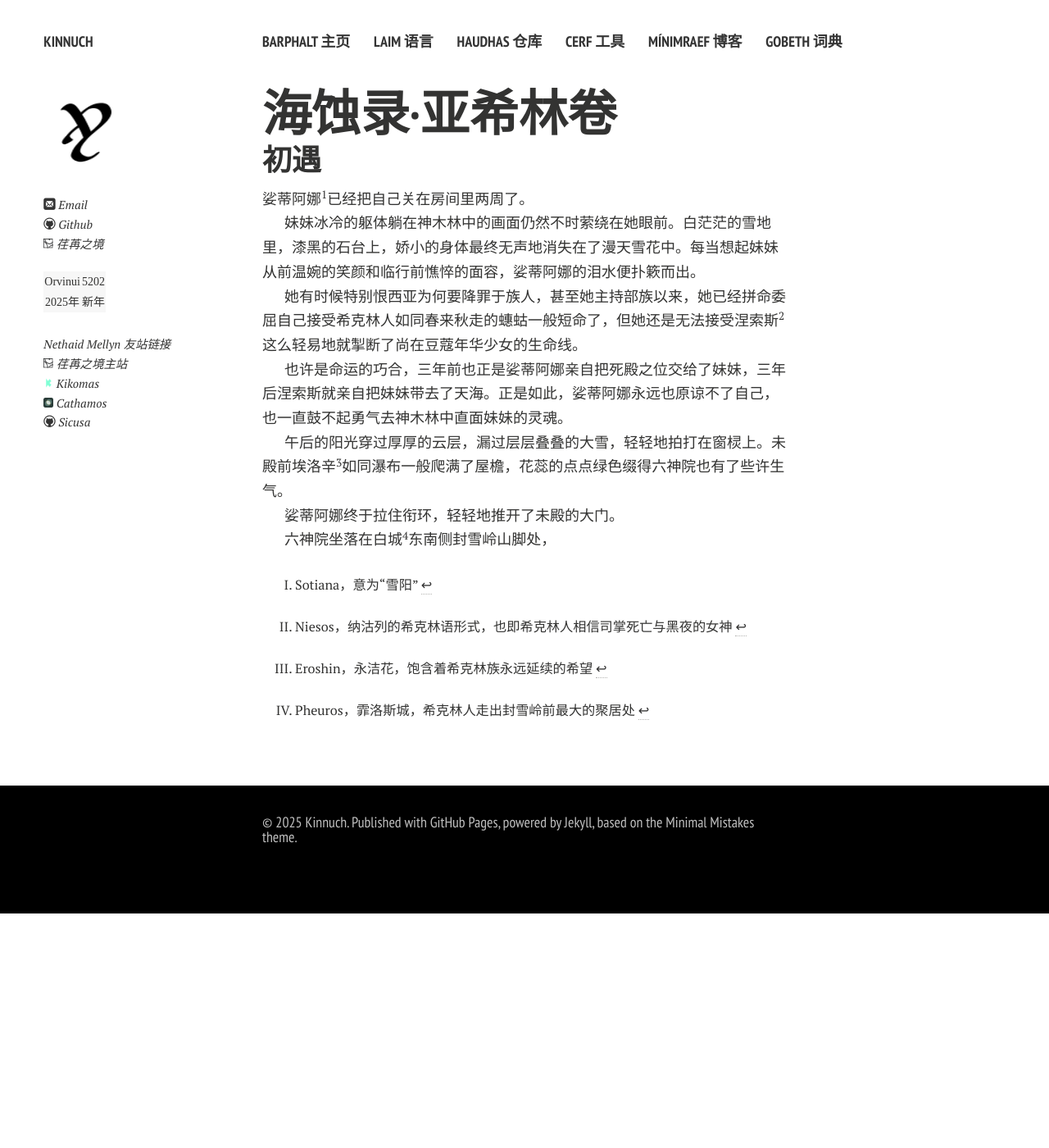
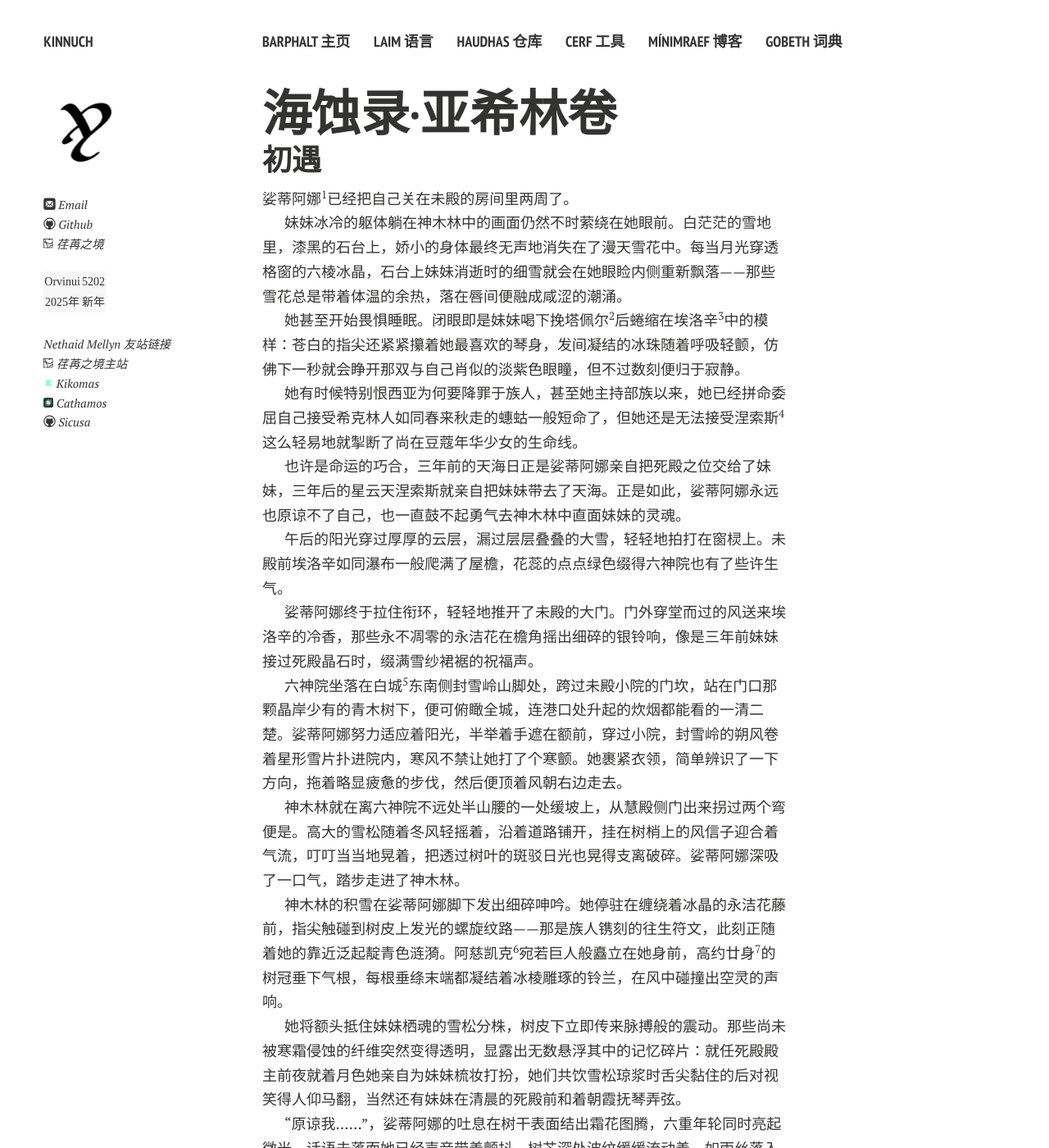
Before and after one commit to Kinnuch/kinnuch.github.io, a Jekyll site: the page built from laim/shikrin.assets/ShikrinEssay/海蚀录·亚希林卷.md, in a window 1280 px wide and 1400 px high. Shown: the whole window at 82% size. Built offline with Jekyll 4.4.1, drawn with Linux system fonts in a browser that asks for light colours; nearby versions of some CDN libraries; our own code applies the rules of GitHub Pages for plain Markdown files; comment, search, counter and statistics services are not loaded; a style sheet for code colours, icons or effects is not loaded; some of the changed text lies outside the part shown.

Commit message:
Update 海蚀录·亚希林卷.md

```diff
--- a/laim/shikrin.assets/ShikrinEssay/海蚀录·亚希林卷.md
+++ b/laim/shikrin.assets/ShikrinEssay/海蚀录·亚希林卷.md
@@ -2,23 +2,63 @@
 
 ## 初遇
 
-娑蒂阿娜[^1]已经把自己关在房间里两周了。
+娑蒂阿娜[^1]已经把自己关在未殿的房间里两周了。
 
-妹妹冰冷的躯体躺在神木林中的画面仍然不时萦绕在她眼前。白茫茫的雪地里，漆黑的石台上，娇小的身体最终无声地消失在了漫天雪花中。每当想起妹妹从前温婉的笑颜和临行前憔悴的面容，娑蒂阿娜的泪水便扑簌而出。
+妹妹冰冷的躯体躺在神木林中的画面仍然不时萦绕在她眼前。白茫茫的雪地里，漆黑的石台上，娇小的身体最终无声地消失在了漫天雪花中。每当月光穿透格窗的六棱冰晶，石台上妹妹消逝时的细雪就会在她眼睑内侧重新飘落——那些雪花总是带着体温的余热，落在唇间便融成咸涩的潮涌。
 
-她有时候特别恨西亚为何要降罪于族人，甚至她主持部族以来，她已经拼命委屈自己接受希克林人如同春来秋走的蟪蛄一般短命了，但她还是无法接受涅索斯[^2]这么轻易地就掣断了尚在豆蔻年华少女的生命线。
+她甚至开始畏惧睡眠。闭眼即是妹妹喝下挽塔佩尔[^2]后蜷缩在埃洛辛[^3]中的模样：苍白的指尖还紧紧攥着她最喜欢的琴身，发间凝结的冰珠随着呼吸轻颤，仿佛下一秒就会睁开那双与自己肖似的淡紫色眼瞳，但不过数刻便归于寂静。
 
-也许是命运的巧合，三年前也正是娑蒂阿娜亲自把死殿之位交给了妹妹，三年后涅索斯就亲自把妹妹带去了天海。正是如此，娑蒂阿娜永远也原谅不了自己，也一直鼓不起勇气去神木林中直面妹妹的灵魂。
+她有时候特别恨西亚为何要降罪于族人，甚至她主持部族以来，她已经拼命委屈自己接受希克林人如同春来秋走的蟪蛄一般短命了，但她还是无法接受涅索斯[^4]这么轻易地就掣断了尚在豆蔻年华少女的生命线。
 
-午后的阳光穿过厚厚的云层，漏过层层叠叠的大雪，轻轻地拍打在窗棂上。未殿前埃洛辛[^3]如同瀑布一般爬满了屋檐，花蕊的点点绿色缀得六神院也有了些许生气。
+也许是命运的巧合，三年前的天海日正是娑蒂阿娜亲自把死殿之位交给了妹妹，三年后的星云天涅索斯就亲自把妹妹带去了天海。正是如此，娑蒂阿娜永远也原谅不了自己，也一直鼓不起勇气去神木林中直面妹妹的灵魂。
 
-娑蒂阿娜终于拉住衔环，轻轻地推开了未殿的大门。
+午后的阳光穿过厚厚的云层，漏过层层叠叠的大雪，轻轻地拍打在窗棂上。未殿前埃洛辛如同瀑布一般爬满了屋檐，花蕊的点点绿色缀得六神院也有了些许生气。
 
-六神院坐落在白城[^4]东南侧封雪岭山脚处，
+娑蒂阿娜终于拉住衔环，轻轻地推开了未殿的大门。门外穿堂而过的风送来埃洛辛的冷香，那些永不凋零的永洁花在檐角摇出细碎的银铃响，像是三年前妹妹接过死殿晶石时，缀满雪纱裙裾的祝福声。
+
+六神院坐落在白城[^5]东南侧封雪岭山脚处，跨过未殿小院的门坎，站在门口那颗晶岸少有的青木树下，便可俯瞰全城，连港口处升起的炊烟都能看的一清二楚。娑蒂阿娜努力适应着阳光，半举着手遮在额前，穿过小院，封雪岭的朔风卷着星形雪片扑进院内，寒风不禁让她打了个寒颤。她裹紧衣领，简单辨识了一下方向，拖着略显疲惫的步伐，然后便顶着风朝右边走去。
+
+神木林就在离六神院不远处半山腰的一处缓坡上，从慧殿侧门出来拐过两个弯便是。高大的雪松随着冬风轻摇着，沿着道路铺开，挂在树梢上的风信子迎合着气流，叮叮当当地晃着，把透过树叶的斑驳日光也晃得支离破碎。娑蒂阿娜深吸了一口气，踏步走进了神木林。
+
+神木林的积雪在娑蒂阿娜脚下发出细碎呻吟。她停驻在缠绕着冰晶的永洁花藤前，指尖触碰到树皮上发光的螺旋纹路——那是族人镌刻的往生符文，此刻正随着她的靠近泛起靛青色涟漪。阿慈凯克[^6]宛若巨人般矗立在她身前，高约廿身[^7]的树冠垂下气根，每根垂绦末端都凝结着冰棱雕琢的铃兰，在风中碰撞出空灵的声响。
+
+她将额头抵住妹妹栖魂的雪松分株，树皮下立即传来脉搏般的震动。那些尚未被寒霜侵蚀的纤维突然变得透明，显露出无数悬浮其中的记忆碎片：就任死殿殿主前夜就着月色她亲自为妹妹梳妆打扮，她们共饮雪松琼浆时舌尖黏住的后对视笑得人仰马翻，当然还有妹妹在清晨的死殿前和着朝霞抚琴弄弦。
+
+“原谅我......”，娑蒂阿娜的吐息在树干表面结出霜花图腾，六重年轮同时亮起微光。话语未落而她已经声音带着颤抖。树芯深处波纹缓缓流动着，如雨丝落入池塘后的同心圆般朝周遭扩散。若有若无的气息仿佛正通过阿慈凯克的枝叶轻轻向她诉说。此生再无办法听到妹妹亲口原谅自己，但娑蒂阿娜只希望这样做能得到妹妹的宽恕，哪怕只是她自己的心理暗示。
+
+当暮色将雪松针叶染得泛着紫水晶的光芒时，娑蒂阿娜解下了背囊里的雪松木六弦琴。这种用埃洛辛汁液浸泡过的乐器本该弹奏祝祷之音，此刻却在她微微颤动的指节下流淌出断续的哀鸣。某个尖锐的转调惊起了栖居在附近树洞的云鸟，它们振翅时抖落的冰晶悬浮在空中，随着琴弦震颤折射出棱镜般的光斑。
+
+人声出现的刹那，阿慈凯克的年轮开始逆向流转。
+
+「银雪织就的襁褓啊
+涅索斯的纺锤悬停在第六重天体
+埃洛辛凋落的第一片花瓣
+正藏着未曾写下的晚安」
+
+霞光在双弦间流淌成冰河，树冠垂落的冰棱仿佛折射出三年前的月晕，那些悬浮的光斑渐渐聚合成希克林古语的韵脚：
+
+「那年偷藏的种子嗬
+汝眼角的泪光倒映着长生的希望
+冷月下合十的那一弯手臂
+卷走了未曾实现的梦想」
+
+娑蒂阿娜已是泪如雨下，仰起脸庞，她放声吟唱道：
+
+「雪松深处的年轮呀
+不知名的晨星冻结在蔚蓝波纹中
+如今吾吟咏的这一首挽歌
+只为致未曾说出的永别」
+
+直到泪水在腮边冻成冰棱，直到阿慈凯克树冠投下的阴影完全吞没她的身形，琴声突然被积雪塌陷的脆响截断。娑蒂阿娜猛然抬头，看见数步开外的夜雾中逐渐浮现出陌生人的轮廓——乌黑的长发即使在夜色中也发着微光，羊绒斗篷上刻着一些娑蒂阿娜看不太懂的星图纹路。她的手中撑着很薄的伞，伞盖上倒映着繁星点点，而星座连线隐约见于其中。
+
+“这首曲子中蕴含着太多哀伤。”，陌生人开口说到，声音如清脆的银铃般悦耳。她如大地般深沉的琥珀色瞳孔在暮光中流转着奇异的光晕，就像娑蒂阿娜曾在极光中见过的，那些被封印在冰层深处的古老星辉。
 
 
 
 [^1]: Sotiana，意为“雪阳”
-[^2]: Niesos，纳沽列的希克林语形式，也即希克林人相信司掌死亡与黑夜的女神
+[^2]: Wantapel，由雪松叶、龙骨峰雪水、白茶茶叶和霜降果果肉做成的独特饮品，实际效果是安乐死
 [^3]: Eroshin，永洁花，饱含着希克林族永远延续的希望
-[^4]: Pheuros，霏洛斯城，希克林人走出封雪岭前最大的聚居处
+[^4]: Niesos，纳沽列的希克林语形式，也即希克林人相信司掌死亡与黑夜的女神
+[^5]: Pheuros，霏洛斯城，希克林人走出封雪岭前最大的聚居处
+[^6]: Atskeik，神木林中央最大的雪松
+[^7]: 身为希克林人常用的单位，一身约等于30叶，也即1.5m左右
```
